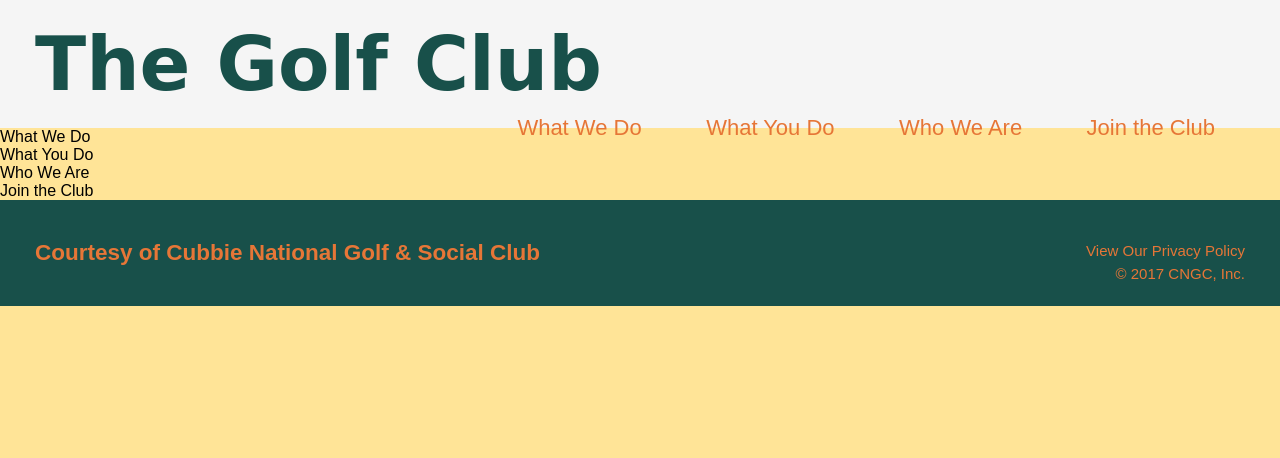
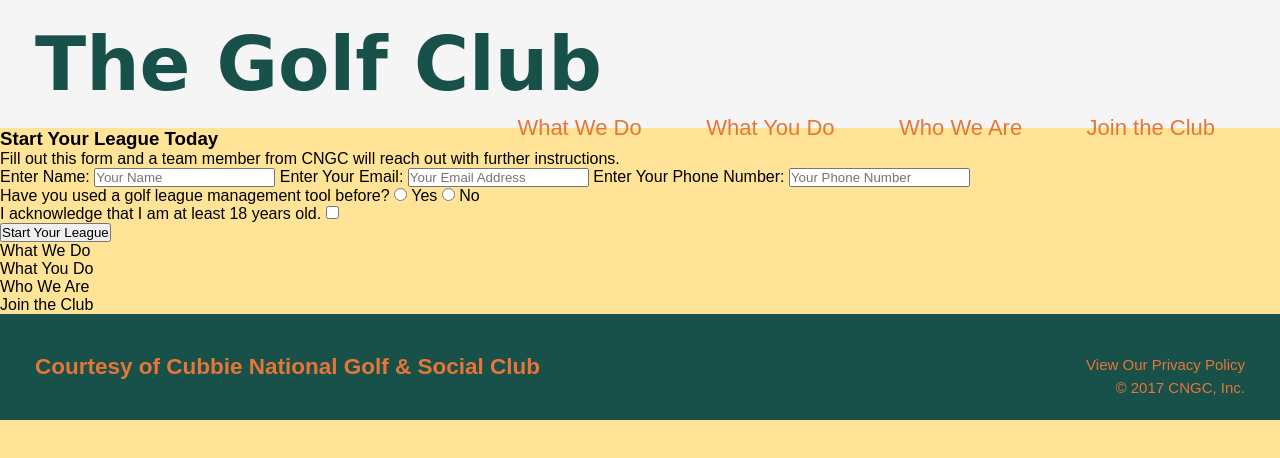
Before and after one commit to MNlegion/thegolfclub, a plain HTML site: page index.html in a window 1280 px wide. Drawn offline with Linux system fonts and the light colour scheme; a web font is replaced by a local one.

Commit message:
form intialization and setup

```diff
--- a/index.html
+++ b/index.html
@@ -38,7 +38,37 @@
     </header>
 
     <!-- Hero/Jumbotron -->
-    <section></section>
+    <section>
+      <div>
+        <h3>Start Your League Today</h3>
+        <p>Fill out this form and a team member from CNGC will reach out with further instructions.</p>
+        <!-- Add Form element -->
+        <form>
+          <label for="name">Enter Name:</label>
+          <input type="text" placeholder="Your Name" name="name" id="name" />
+          <label for="email">Enter Your Email:</label>
+          <input type="email" placeholder="Your Email Address" name="email" id="email" />
+          <label for="phone">Enter Your Phone Number:</label>
+          <input type="text" placeholder="Your Phone Number" name="phone" id="phone">
+          <p>
+            Have you used a golf league management tool before?
+            <input type="radio" name="league-confirm" id="league-yes" />
+            <label for="league-yes">Yes</label>
+            <input type="radio" name="league-confirm" id="league-no">
+            <label for="league-no">No</label>
+          </p>
+          <p>
+            <label for="checkbox" >
+              I acknowledge that I am at least 18 years old.
+            </label>
+            <input type="checkbox" name="age-confirm" id="age-confirm-checkbox">
+          </p>
+          <button type="submit">
+            Start Your League
+          </button>
+        </form>
+      </div>
+    </section>
 
     <!-- What We Do -->
     <section id="what-we-do">What We Do</section>
```
